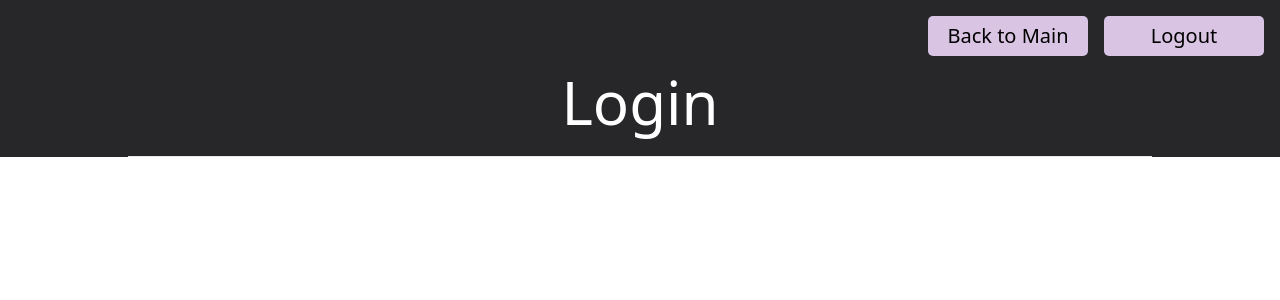
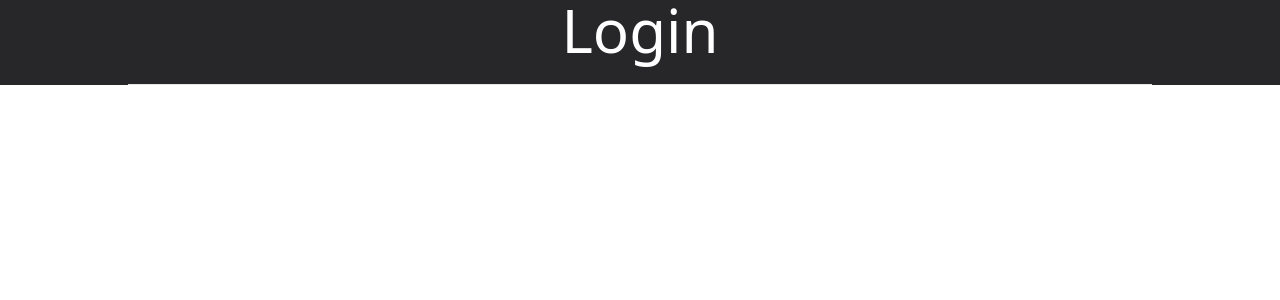
Before and after one commit to ubccsss/Live-Inventory-System, a React (Vite) app in the folder frontend/: page /officer in a window 1280 px wide. Shown: the top 300 px of the page. Built offline with nearby package versions, Linux system fonts and the light colour scheme.

Commit message:
changed Navbar border to support customer page

```diff
--- a/frontend/src/App.tsx
+++ b/frontend/src/App.tsx
@@ -1,12 +1,20 @@
 import { BrowserRouter as Router, Routes, Route } from "react-router-dom";
 import "./index.css";
 import Navbar from "./components/Navbar";
-import ShoppingList from "./components/ShoppingList";
 const App = () => {
   return (
     <Router>
       <Routes>
-        <Route path="/" element={<ShoppingList />} />
+        <Route
+          path="/"
+          element={
+            <Navbar
+              title="Catalogue"
+              needbuttons={false}
+              isofficerpage={false}
+            />
+          }
+        />
         <Route
           path="/store"
           element={
@@ -16,7 +24,7 @@ const App = () => {
         <Route
           path="/officer"
           element={
-            <Navbar title="Login" needbuttons={true} isofficerpage={true} />
+            <Navbar title="Login" needbuttons={false} isofficerpage={true} />
           }
         />
         <Route
--- a/frontend/src/components/Navbar.tsx
+++ b/frontend/src/components/Navbar.tsx
@@ -11,27 +11,22 @@ const Navbar = ({ title, needbuttons, isofficerpage }: NavbarProps) => {
     <div className={isofficerpage ? "darkmode" : "lightmode"}>
       {needbuttons && (
         <div className="flex justify-end right-4 p-4 text-black-700">
-          <Link
-            to="/officer/mainmenu"
-            className={isofficerpage ? "btn-o mr-4" : "btn-c mr-4"}
-          >
+          <Link to="/officer/mainmenu" className="btn-o">
             Back to Main
           </Link>
 
-          <Link to="/officer" className={isofficerpage ? "btn-o" : "btn-c"}>
+          <Link to="/officer" className="btn-o">
             Logout
           </Link>
         </div>
       )}
       <div className="relative top-15 text-center text-6xl ">{title}</div>
       <hr
-        className="
-            h-px
-            my-6
-            bg-white
-            border-1
-            w-4/5
-            mx-auto"
+        className={
+          isofficerpage
+            ? "h-px my-6 bg-white border-1 w-4/5 mx-auto"
+            : "h-px my-6 bg-black border-1 w-4/5 mx-auto"
+        }
       />
     </div>
   );
```
